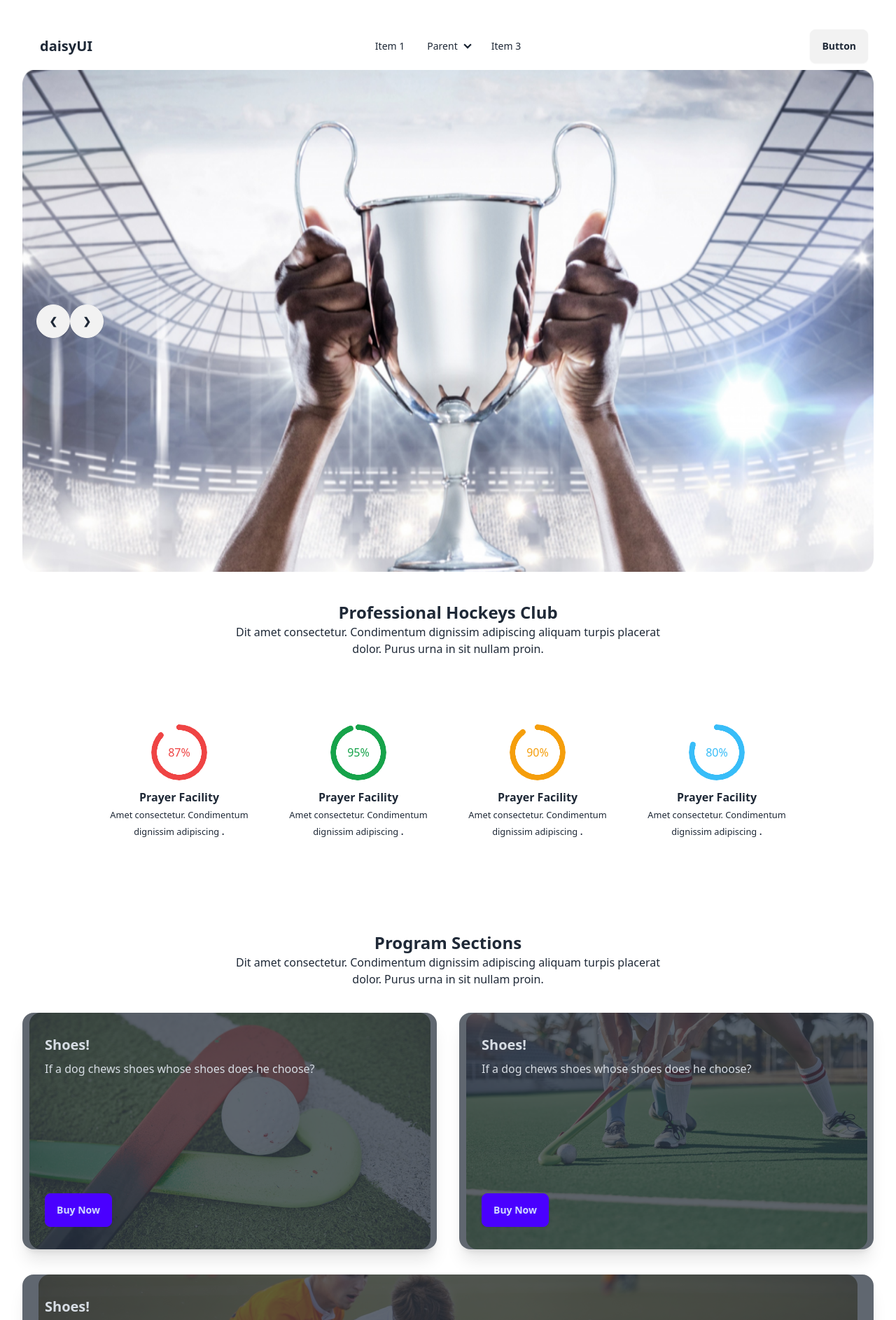
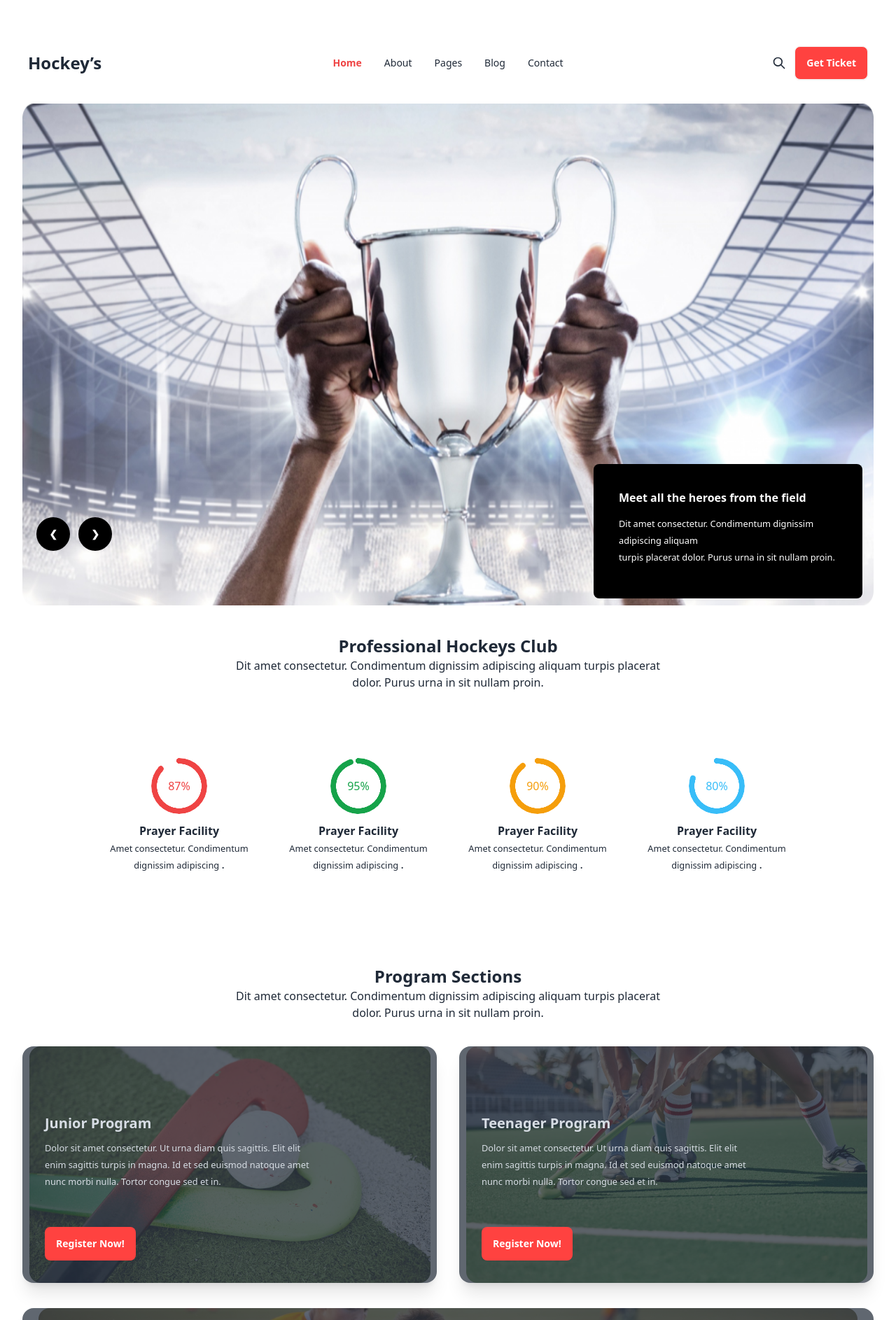
Before and after one commit to mdemon111/assingnmemt-3, a plain HTML site: page index.html in a window 1280 px wide. Shown: the top 1886 px of the page at 70% size. Drawn offline with nearby package versions, Linux system fonts and the light colour scheme.

Commit message:
upded navbar

```diff
--- a/index.html
+++ b/index.html
@@ -13,75 +13,88 @@
   </head>
   <body class="p-8">
      <!--navebar  -->
-     <div class="navbar bg-base-100">
+     <div class="navbar bg-base-100 my-6 max-w-7xl mx-auto">
       <div class="navbar-start">
         <div class="dropdown">
           <div tabindex="0" role="button" class="btn btn-ghost lg:hidden">
-              <svg xmlns="http://www.w3.org/2000/svg" class="h-5 w-5" fill="none" viewBox="0 0 24 24" stroke="currentColor"><path stroke-linecap="round" stroke-linejoin="round" stroke-width="2" d="M4 6h16M4 12h8m-8 6h16" /></svg>
+            <svg
+              xmlns="http://www.w3.org/2000/svg"
+              class="h-5 w-5"
+              fill="none"
+              viewBox="0 0 24 24"
+              stroke="currentColor"
+            >
+              <path
+                stroke-linecap="round"
+                stroke-linejoin="round"
+                stroke-width="2"
+                d="M4 6h16M4 12h8m-8 6h16"
+              />
+            </svg>
           </div>
-            <ul tabindex="0" class="menu menu-sm dropdown-content mt-3 z-[1] p-2 shadow bg-base-100 rounded-box w-52">
-              <li><a>Item 1</a></li>
-              <li>
-                <a>Parent</a>
-                <ul class="p-2">
-                  <li><a>Submenu 1</a></li>
-                  <li><a>Submenu 2</a></li>
-                </ul>
-              </li>
-              <li><a>Item 3</a></li>
+          <ul
+            tabindex="0"
+            class="menu menu-sm dropdown-content mt-3 z-[1] p-2 shadow bg-base-100 rounded-box w-52"
+          >
+            <li class="text-red-500"><a>Home</a></li>
+            <li><a>About</a></li>
+            <li><a>Pages</a></li>
+            <li><a>Blog</a></li>
+            <li><a>Contact</a></li>
           </ul>
         </div>
-          <a class="btn btn-ghost text-xl">daisyUI</a>
+        <a class=" cursor-pointer font-bold text-2xl">Hockey’s</a>
       </div>
       <div class="navbar-center hidden lg:flex">
         <ul class="menu menu-horizontal px-1">
-            <li><a>Item 1</a></li>
-            <li>
-              <details>
-                <summary>Parent</summary>
-                <ul class="p-2">
-                  <li><a>Submenu 1</a></li>
-                  <li><a>Submenu 2</a></li>
-                </ul>
-              </details>
-            </li>
-            <li><a>Item 3</a></li>
+          <li class="text-red-500 font-bold"><a>Home</a></li>
+          <li><a>About</a></li>
+          <li><a>Pages</a></li>
+          <li><a>Blog</a></li>
+          <li><a>Contact</a></li>
         </ul>
       </div>
-        <div class="navbar-end">
-          <a class="btn">Button</a>
+      <div class="navbar-end flex gap-3 items-center">
+        <svg xmlns="http://www.w3.org/2000/svg" class="h-5 w-5" fill="none" viewBox="0 0 24 24" stroke="currentColor"><path stroke-linecap="round" stroke-linejoin="round" stroke-width="2" d="M21 21l-6-6m2-5a7 7 0 11-14 0 7 7 0 0114 0z" /></svg>
+
+
+        <a class="btn bg-[#FF4240] text-white hover:text-black">Get Ticket</a>
       </div>
     </div>
         <!-- hero section -->
-    <div class="carousel w-full">
+    <div class="carousel w-full lg:relative">
         <div id="slide1" class="carousel-item relative w-full">
           <img src="./Images/1.png" class="w-full" />
-          <div class="absolute flex transform -translate-y-1/2 left-5 right-5 top-1/2">
-            <a href="#slide4" class="btn btn-circle">❮</a>
-            <a href="#slide2" class="btn btn-circle">❯</a>
+          <div class="absolute flex transform -translate-y-1/2 left-5 right-5 top-1/2 mt-64 gap-3">
+            <a href="#slide4" class="btn btn-circle bg-black text-white border-none">❮</a>
+            <a href="#slide2" class="btn btn-circle bg-black text-white border-none">❯</a>
           </div>
         </div>
         <div id="slide2" class="carousel-item relative w-full">
           <img src="./Images/2.png" class="w-full" />
-          <div class="absolute flex transform -translate-y-1/2 left-5 right-5 top-1/2">
-            <a href="#slide1" class="btn btn-circle">❮</a>
-            <a href="#slide3" class="btn btn-circle">❯</a>
+          <div class="absolute flex transform -translate-y-1/2 left-5 right-5 top-1/2 mt-64 gap-3">
+            <a href="#slide1" class="btn btn-circle bg-black text-white border-none">❮</a>
+            <a href="#slide3" class="btn btn-circle bg-black text-white border-none">❯</a>
           </div>
         </div>
         <div id="slide3" class="carousel-item relative w-full">
           <img src="./Images/3.png" class="w-full" />
-          <div class="absolute flex transform -translate-y-1/2 left-5 right-5 top-1/2">
-            <a href="#slide2" class="btn btn-circle">❮</a>
-            <a href="#slide4" class="btn btn-circle">❯</a>
+          <div class="absolute flex transform -translate-y-1/2 left-5 right-5 top-1/2 mt-64 gap-3">
+            <a href="#slide2" class="btn btn-circle bg-black text-white border-none">❮</a>
+            <a href="#slide4" class="btn btn-circle bg-black text-white border-none">❯</a>
           </div>
         </div>
         <div id="slide4" class="carousel-item relative w-full">
           <img src="./Images/4.png" class="w-full" />
-          <div class="absolute flex transform -translate-y-1/2 left-5 right-5 top-1/2">
-            <a href="#slide3" class="btn btn-circle">❮</a>
-            <a href="#slide1" class="btn btn-circle">❯</a>
+          <div class="absolute flex transform -translate-y-1/2 left-5 right-5 top-1/2 mt-64 gap-3">
+            <a href="#slide3" class="btn btn-circle bg-black text-white border-none">❮</a>
+            <a href="#slide1" class="btn btn-circle bg-black text-white border-none">❯</a>
           </div>
         </div>
+      </div>
+      <div class="bg-black text-white p-9 w-24 h-24 lg:h-48 lg:w-96 rounded-lg lg:absolute  lg:-mt-52 lg:right-12">
+        <h3 class="font-bold">Meet all the heroes from the field</h3>
+        <p class="mt-3"><small>Dit amet consectetur. Condimentum dignissim adipiscing aliquam <br> turpis placerat dolor. Purus urna in sit nullam proin. </small></p>
       </div>
 
       <main>
@@ -132,21 +145,23 @@
       <div class="grid grid-cols-1 lg:grid-cols-2 gap-8 mt-9">
         <div class="card bg-base-100 shadow-xl image-full">
           <figure><img src="./Images/2.png" alt="Shoes" /></figure>
-          <div class="card-body">
-            <h2 class="card-title">Shoes!</h2>
-            <p>If a dog chews shoes whose shoes does he choose?</p>
+          <div class="card-body mt-16">
+            <h2 class="card-title">Junior Program</h2>
+            <p><small>Dolor sit amet consectetur. Ut urna diam quis sagittis. Elit elit <br>
+              enim sagittis turpis in magna. Id et sed euismod natoque amet <br> nunc morbi nulla. Tortor congue sed et in.</small></p>
             <div class="justify-end">
-              <button class="btn btn-primary">Buy Now</button>
+              <button class="btn border-none text-white bg-[#FF4240]">Register Now!</button>
             </div>
           </div>
         </div>
         <div class="card  bg-base-100 shadow-xl image-full">
           <figure><img src="./Images/3.png" alt="Shoes" /></figure>
-          <div class="card-body">
-            <h2 class="card-title">Shoes!</h2>
-            <p>If a dog chews shoes whose shoes does he choose?</p>
-            <div class=" justify-end">
-              <button class="btn btn-primary">Buy Now</button>
+          <div class="card-body mt-16">
+            <h2 class="card-title">Teenager Program</h2>
+            <p><small>Dolor sit amet consectetur. Ut urna diam quis sagittis. Elit elit <br>
+              enim sagittis turpis in magna. Id et sed euismod natoque amet <br> nunc morbi nulla. Tortor congue sed et in.</small></p>
+            <div class="justify-end">
+              <button class="btn border-none text-white bg-[#FF4240]">Register Now!</button>
             </div>
           </div>
         </div>
@@ -154,11 +169,12 @@
       <div>
         <div class="card h-[450] mt-9 bg-base-100 shadow-xl image-full">
           <figure><img src="./Images/4.png" alt="Shoes" /></figure>
-          <div class="card-body">
-            <h2 class="card-title">Shoes!</h2>
-            <p>If a dog chews shoes whose shoes does he choose?</p>
-            <div class="card-actions justify-end">
-              <button class="btn btn-primary">Buy Now</button>
+          <div class="card-body mt-48">
+            <h2 class="card-title">Professional Program</h2>
+            <p><small>Dolor sit amet consectetur. Ut urna diam quis sagittis. Elit elit <br>
+              enim sagittis turpis in magna. Id et sed euismod natoque amet <br> nunc morbi nulla. Tortor congue sed et in.</small></p>
+            <div class="justify-end">
+              <button class="btn border-none text-white bg-[#FF4240]">Register Now!</button>
             </div>
           </div>
         </div>
```
Lines whose indentation alone changed are shown as unchanged.
